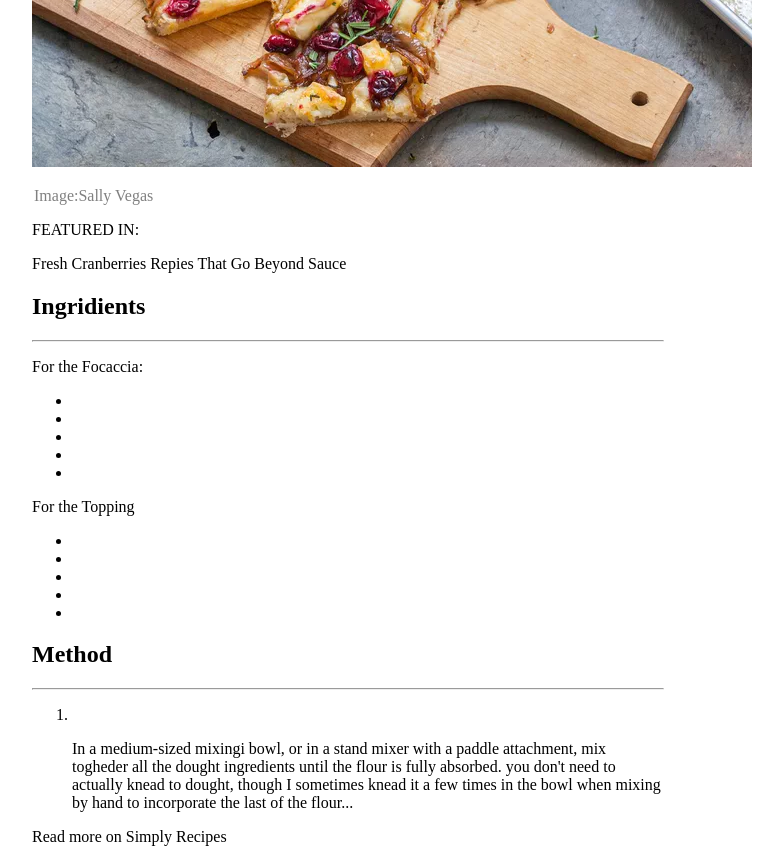
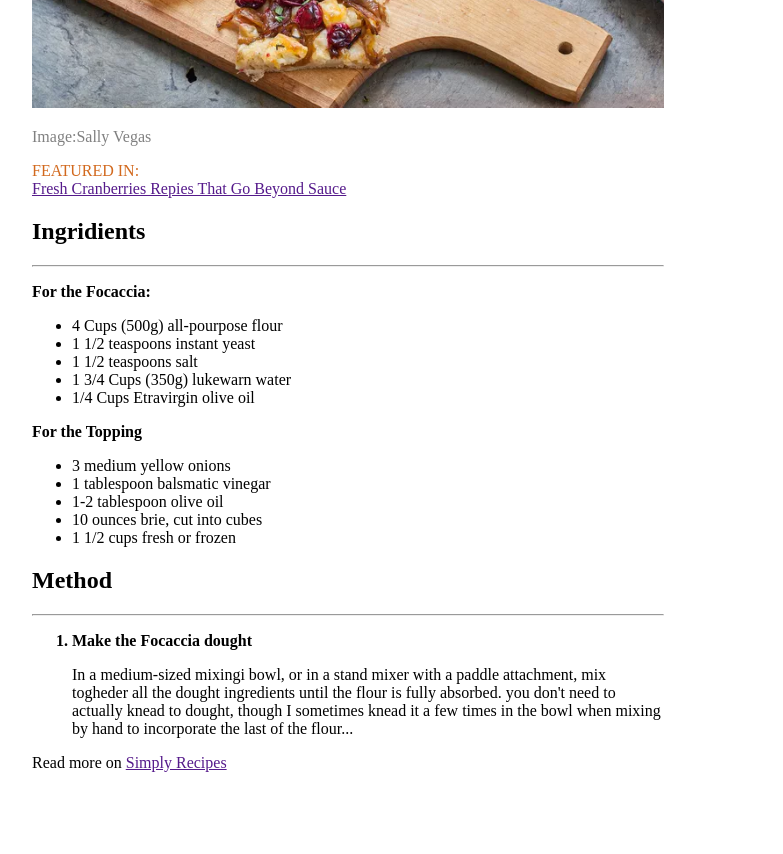
Before and after one commit to Paoloesposito/U1-W1-D3, a plain HTML site: page index.html in a window 1280 px wide. Shown: the part 700-1554 px from the top of the page, without its empty margins (292-1075 px from the left). After the commit the page ends 1480 px from the top, so only its background shows below. Drawn offline with Linux system fonts and the light colour scheme; a web font is replaced by a local one.

Commit message:
Modifiche ore 16.30

```diff
--- a/index.css
+++ b/index.css
@@ -1,19 +1,51 @@
+.container {
+  margin-left: auto;
+  margin-right: auto;
+  width: 50%;
+}
 
-.container {margin-left: auto;
-     margin-right:auto ;
-     width: 50%;}
+header {
+  text-align: center;
+}
+header p {
+  background-color: rgba(254, 232, 175, 255);
+}
+p span {
+  font-weight: 900;
+}
+h1 {
+  text-align: center;
+  font-size: 45px;
+}
 
-header {text-align: center;}
-header p {background-color:rgba(254,232,175,255);}
+body {
+  font-family: "Playfair", serif;
+}
 
-h1 {text-align: center;
-font-size: 45px;}
+.image {
+  margin-left: auto;
+  margin-right: auto;
+}
 
-body {font-family: 'Playfair', serif;;}
+.image p {
+  color: gray;
+}
+.featured {
+  color: chocolate;
+  margin-bottom: 0%;
+}
 
-.image{margin-left: auto;
-    margin-right: auto;}
+.featuredbottom {
+  margin-top: 0%;
+}
 
-.image p {color: gray;}
+hr {
+  color: aqua;
+}
 
-hr {color: aqua;}
+.recipe p {
+  font-weight: 900;
+}
+.method li {
+  font-weight: 900;
+}
--- a/index.html
+++ b/index.html
@@ -16,7 +16,7 @@
       <header>
         <img src="assets/logo.png" alt="Logo" />
 
-        <p>Part of a SIMPLY FABULOUS THANKSGIVING</p>
+        <p>Part of a <span>SIMPLY FABULOUS THANKSGIVING</span></p>
       </header>
       <main>
         <section>
@@ -27,39 +27,41 @@
             become your new favorite holiday starte!
           </p>
           <div class="image">
-            <img src="assets/focaccia.png" alt="Foto Focaccia" />
-            <p style="margin-inline-start: 2px">Image:Sally Vegas</p>
+            <img src="assets/focaccia.png" alt="Foto Focaccia" width="100%" />
+            <p>Image:Sally Vegas</p>
           </div>
           <div>
-            <p>FEATURED IN:</p>
-            <p>Fresh Cranberries Repies That Go Beyond Sauce</p>
+            <p class="featured">FEATURED IN:</p>
+            <p class="featuredbottom">
+              <a href=""> Fresh Cranberries Repies That Go Beyond Sauce</a>
+            </p>
           </div>
         </section>
-        <section>
+        <section class="recipe">
           <h2>Ingridients</h2>
           <hr />
           <p>For the Focaccia:</p>
           <ul>
-            <li></li>
-            <li></li>
-            <li></li>
-            <li></li>
-            <li></li>
+            <li>4 Cups (500g) all-pourpose flour</li>
+            <li>1 1/2 teaspoons instant yeast</li>
+            <li>1 1/2 teaspoons salt</li>
+            <li>1 3/4 Cups (350g) lukewarn water</li>
+            <li>1/4 Cups Etravirgin olive oil</li>
           </ul>
           <p>For the Topping</p>
           <ul>
-            <li></li>
-            <li></li>
-            <li></li>
-            <li></li>
-            <li></li>
+            <li>3 medium yellow onions</li>
+            <li>1 tablespoon balsmatic vinegar</li>
+            <li>1-2 tablespoon olive oil</li>
+            <li>10 ounces brie, cut into cubes</li>
+            <li>1 1/2 cups fresh or frozen</li>
           </ul>
         </section>
-        <section>
+        <section class="method">
           <h2>Method</h2>
           <hr />
           <ol>
-            <li></li>
+            <li>Make the Focaccia dought</li>
             <p>
               In a medium-sized mixingi bowl, or in a stand mixer with a paddle
               attachment, mix togheder all the dought ingredients until the
@@ -70,7 +72,7 @@
           </ol>
         </section>
       </main>
-      <footer>Read more on Simply Recipes</footer>
+      <footer>Read more on <a href="">Simply Recipes</a></footer>
     </div>
   </body>
 </html>
```
